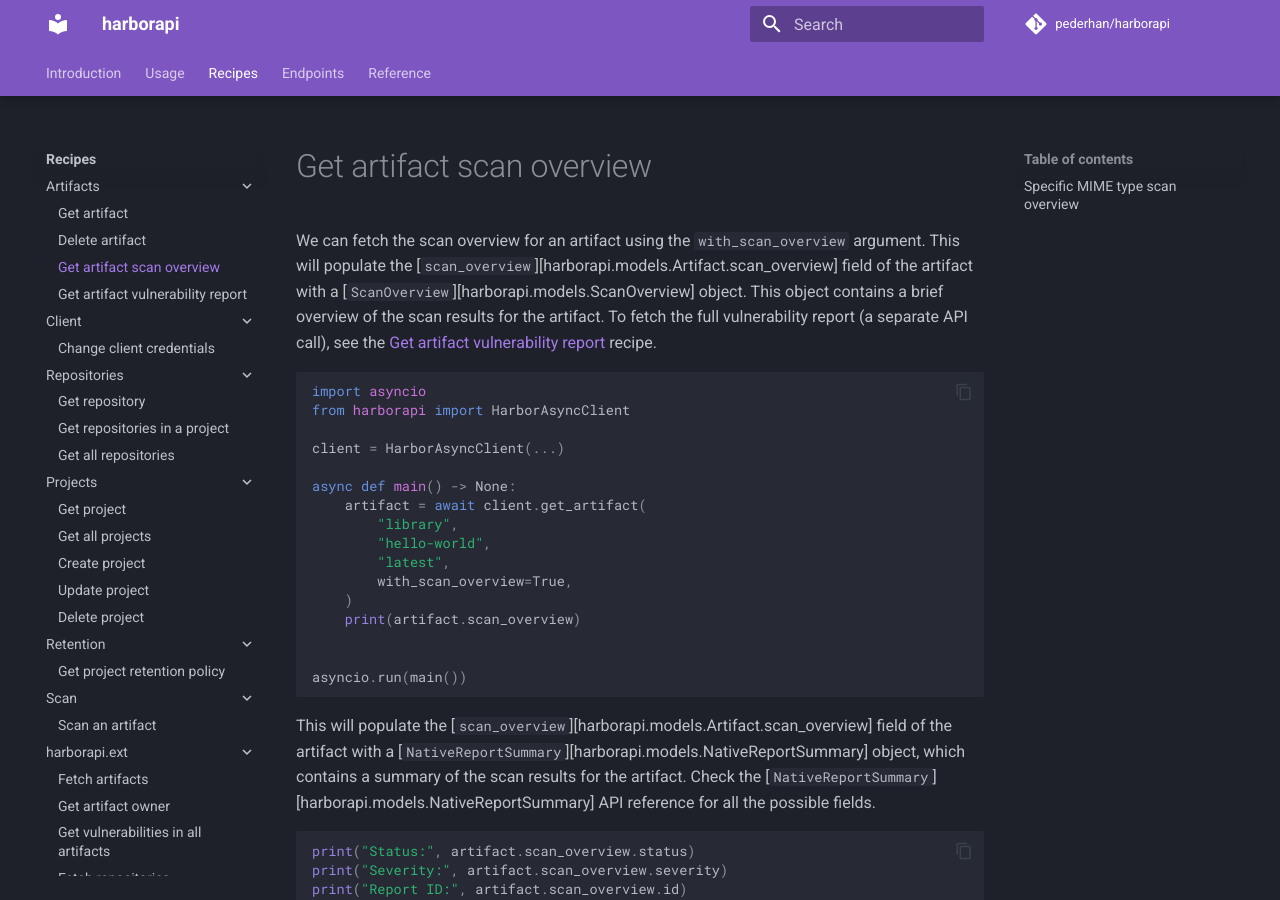
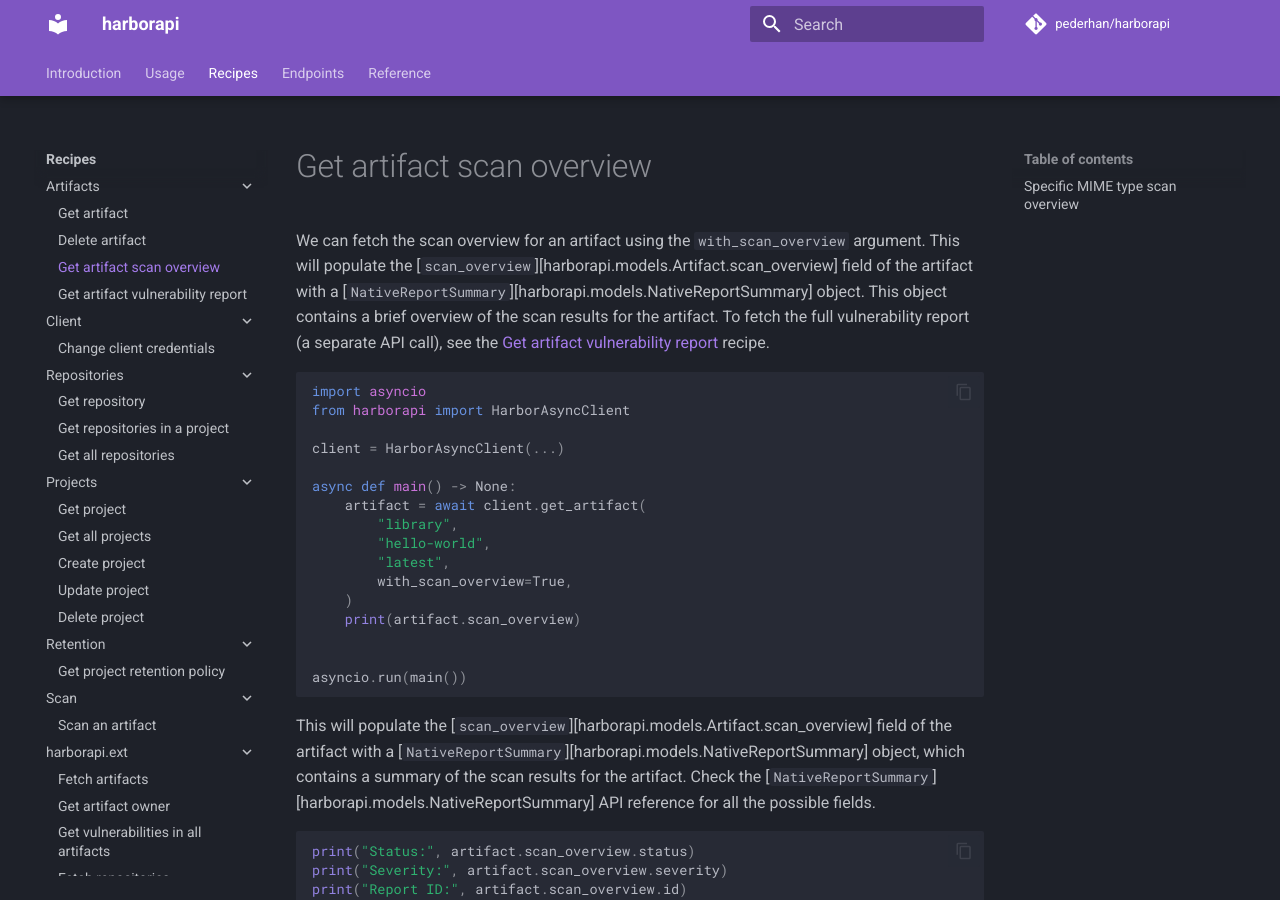
Before and after one commit to unioslo/harborapi, an MkDocs documentation site: the page built from docs/recipes/artifacts/get-artifact-scan-overview.md, in a window 1280 px wide and 900 px high. Built offline with MkDocs 1.6.1 and Material for MkDocs 9.7.7, drawn with Linux system fonts in a browser that asks for light colours; comment, search, counter and statistics services are not loaded.

Commit message:
Docs: fix scan_overview field type

````diff
--- a/docs/recipes/artifacts/get-artifact-scan-overview.md
+++ b/docs/recipes/artifacts/get-artifact-scan-overview.md
@@ -1,6 +1,6 @@
 # Get artifact scan overview
 
-We can fetch the scan overview for an artifact using the `with_scan_overview` argument. This will populate the [`scan_overview`][harborapi.models.Artifact.scan_overview] field of the artifact with a [`ScanOverview`][harborapi.models.ScanOverview] object. This object contains a brief overview of the scan results for the artifact. To fetch the full vulnerability report (a separate API call), see the [Get artifact vulnerability report](get-artifact-vulnerabilities.md) recipe.
+We can fetch the scan overview for an artifact using the `with_scan_overview` argument. This will populate the [`scan_overview`][harborapi.models.Artifact.scan_overview] field of the artifact with a [`NativeReportSummary`][harborapi.models.NativeReportSummary] object. This object contains a brief overview of the scan results for the artifact. To fetch the full vulnerability report (a separate API call), see the [Get artifact vulnerability report](get-artifact-vulnerabilities.md) recipe.
 
 ```py
 import asyncio
````
Also changed, not shown: docs/recipes/artifacts/get-artifact.md (+1 -1 lines).
